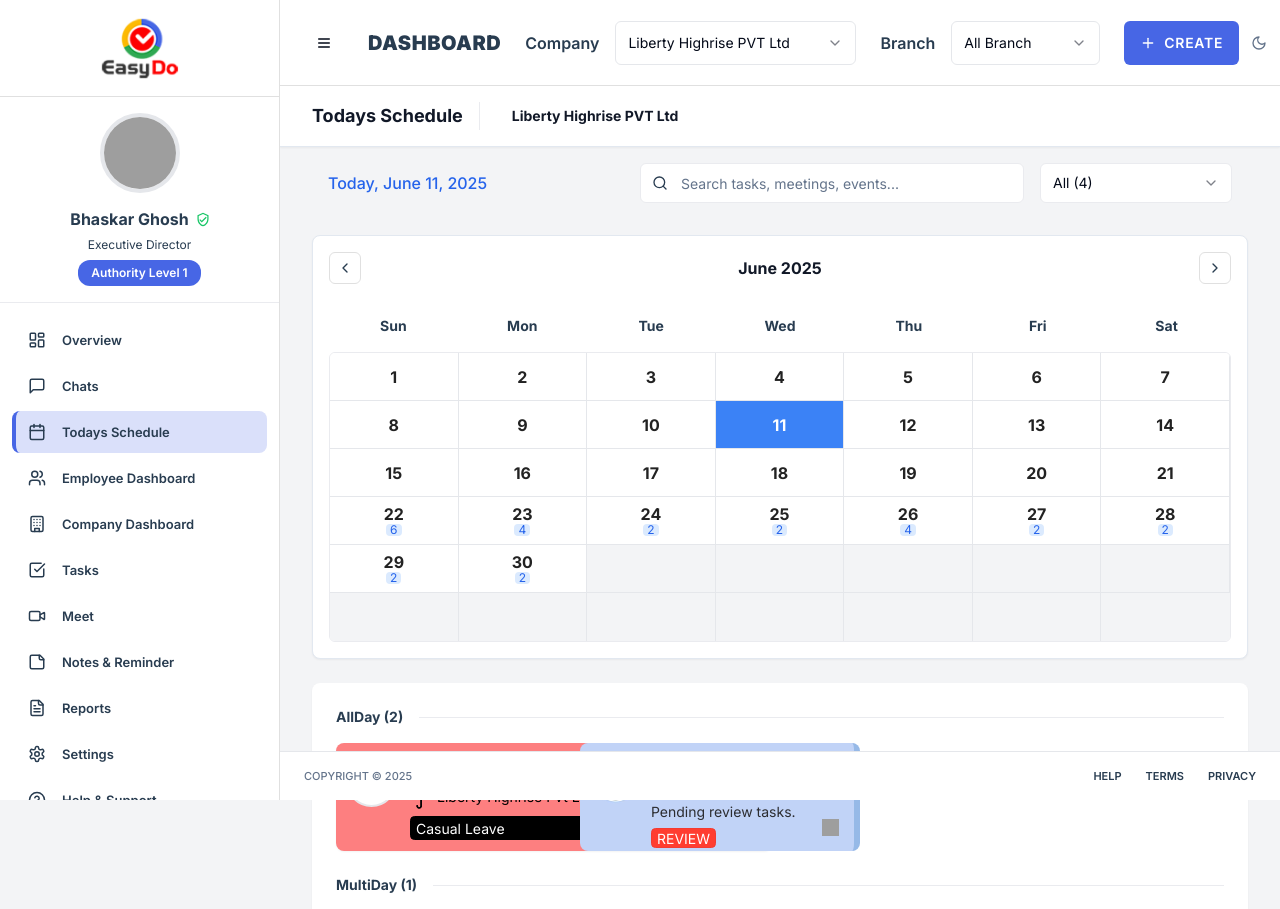
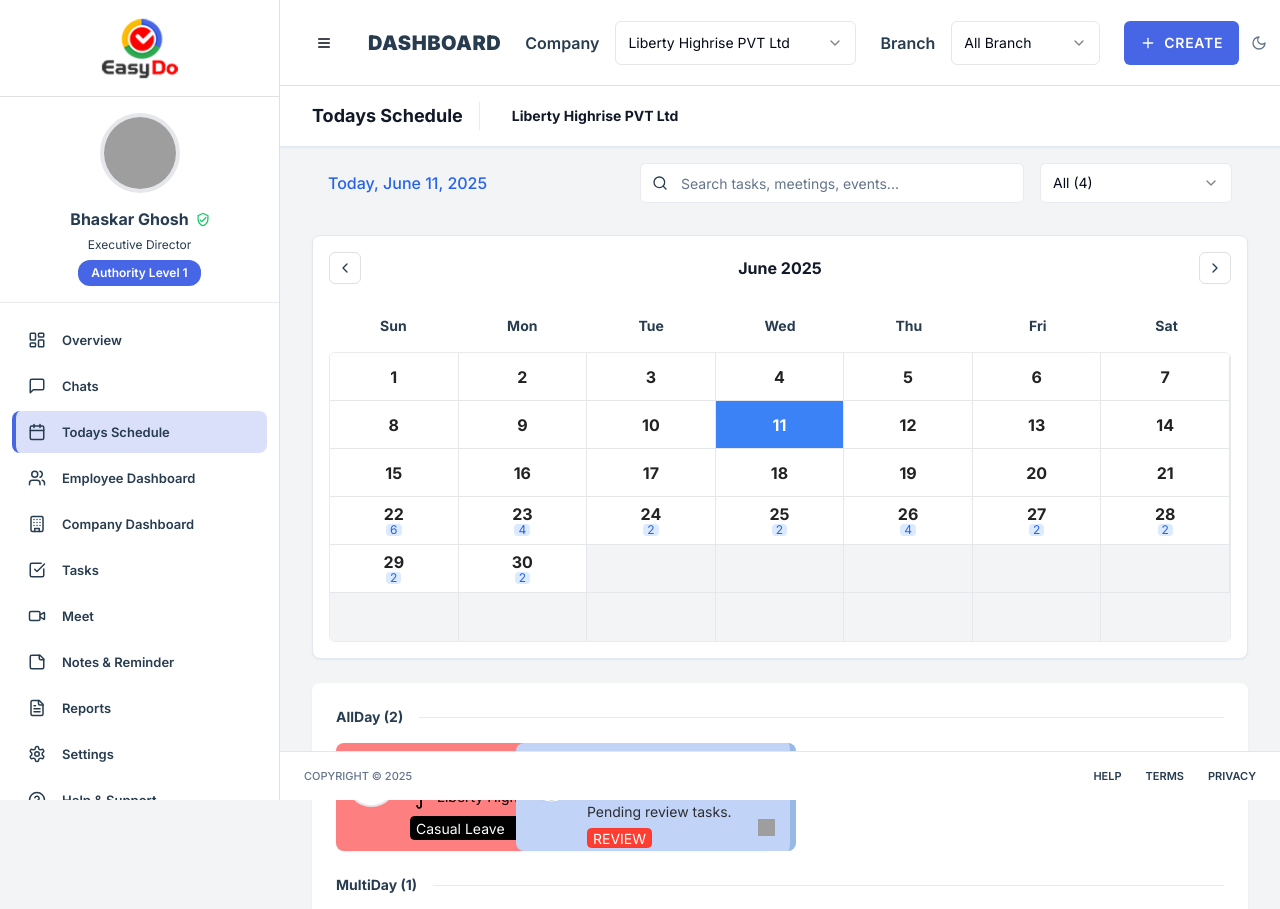
Before and after one commit to soumya85/webpanelEasyDo, a React (Vite) app: page /todays-schedule in a window 1280 px wide. Shown: the top 909 px of the page. Built offline with nearby package versions, Linux system fonts and the light colour scheme; grey boxes are pictures that could not be loaded; the HTML template or start-up script is replaced by a standard one.

Commit message:
Use maximum negative margin to bring cards very close
cgen-d4ebab174c644877ae39356afe3b1e92

```diff
--- a/src/pages/TodaysSchedule.tsx
+++ b/src/pages/TodaysSchedule.tsx
@@ -192,7 +192,7 @@ export default function TodaysSchedule() {
                     <TaskCard
                       key={task.id}
                       task={task}
-                      className={index > 0 ? "-ml-48" : ""}
+                      className={index > 0 ? "-ml-64" : ""}
                     />
                   ))}
                 </div>
```
